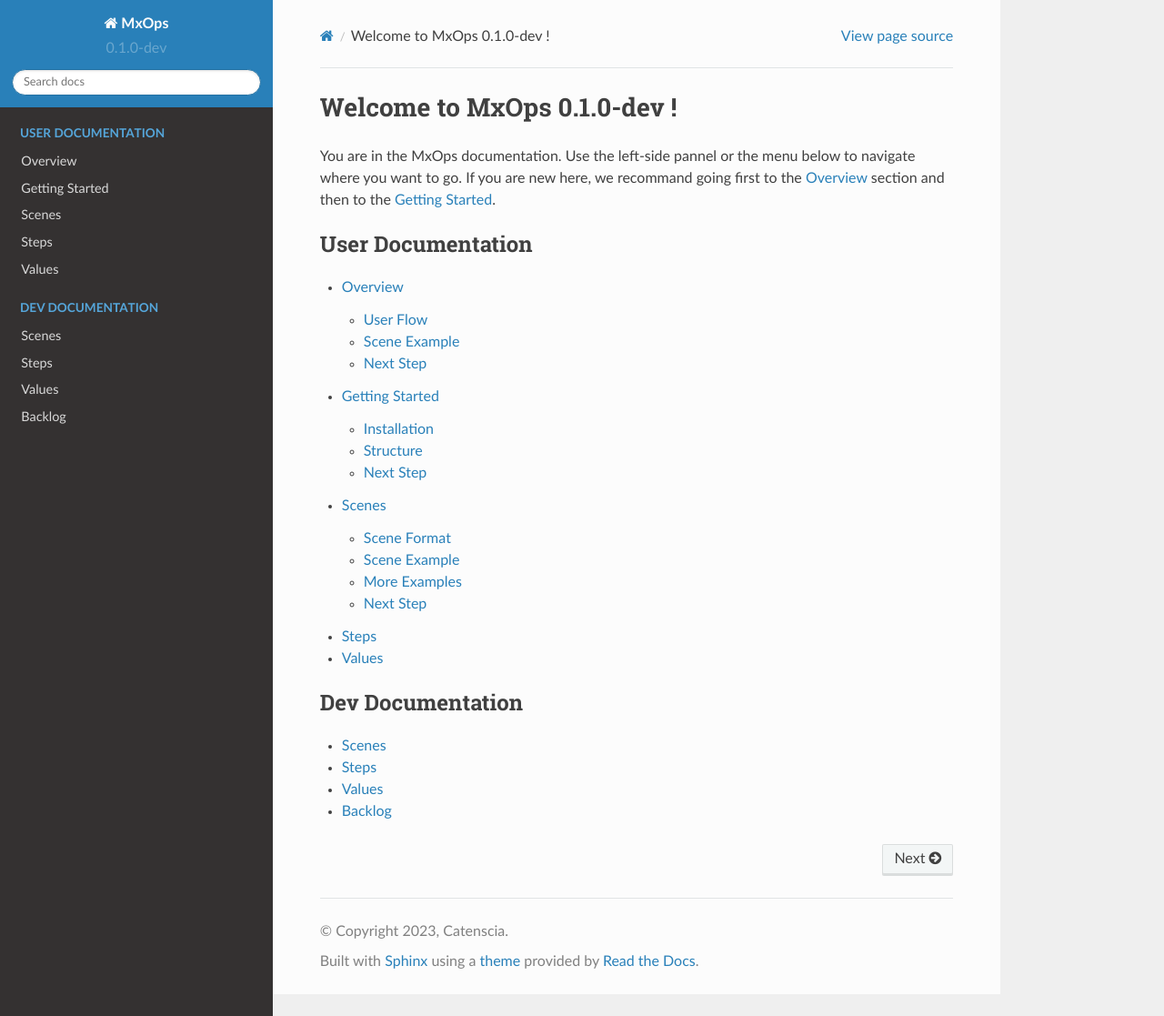
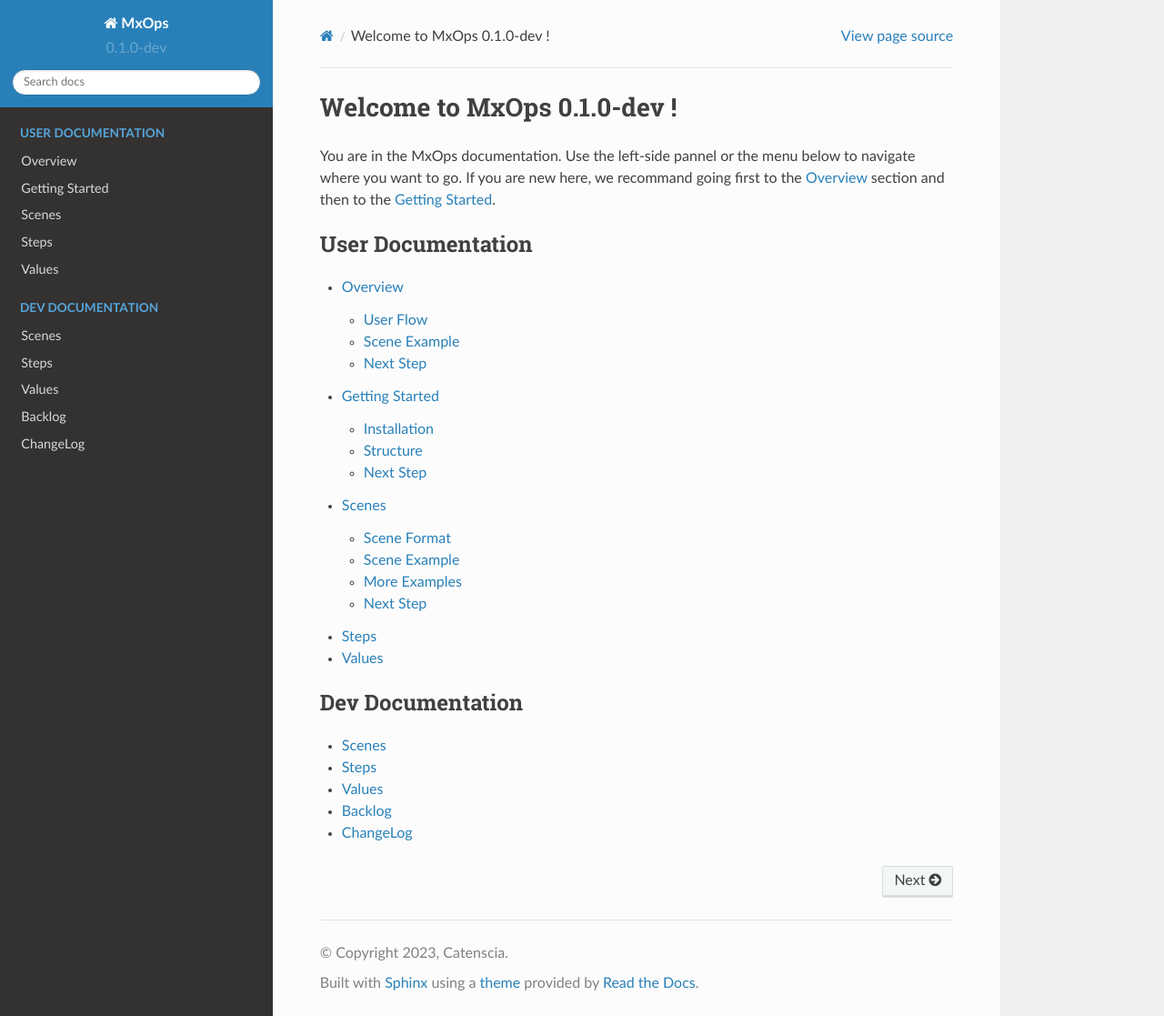
Before and after one commit to Catenscia/MxOps, a Sphinx documentation site: the page built from docs/source/index.rst, in a window 1280 px wide and 1117 px high. Shown: the whole window at 91% size. Built offline with Sphinx 7.4.7 and the Read the Docs theme 2.0.0, drawn with Linux system fonts in a browser that asks for light colours.

Commit message:
add changelog file

```diff
--- /dev/null
+++ b/docs/source/dev_documentation/changelog.md
@@ -0,0 +1 @@
+# ChangeLog
--- a/docs/source/index.rst
+++ b/docs/source/index.rst
@@ -28,3 +28,4 @@ If you are new here, we recommand going first to the :doc:`user_documentation/ov
    dev_documentation/steps
    dev_documentation/values
    dev_documentation/backlog
+   dev_documentation/changelog
```
